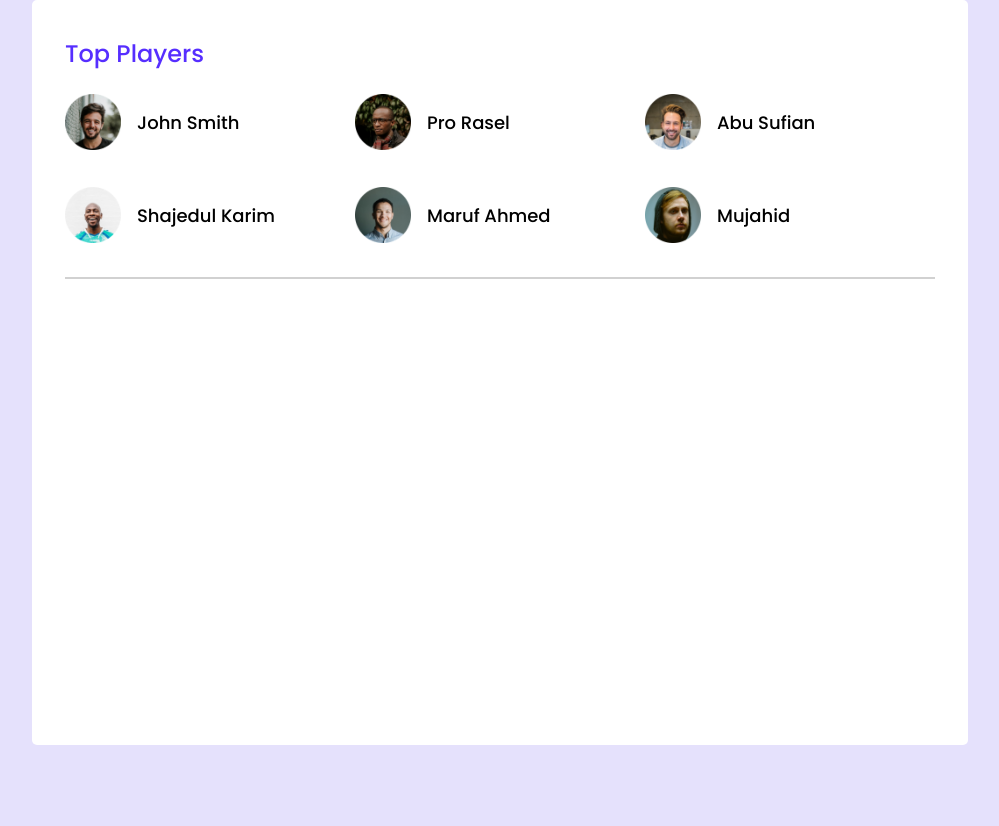
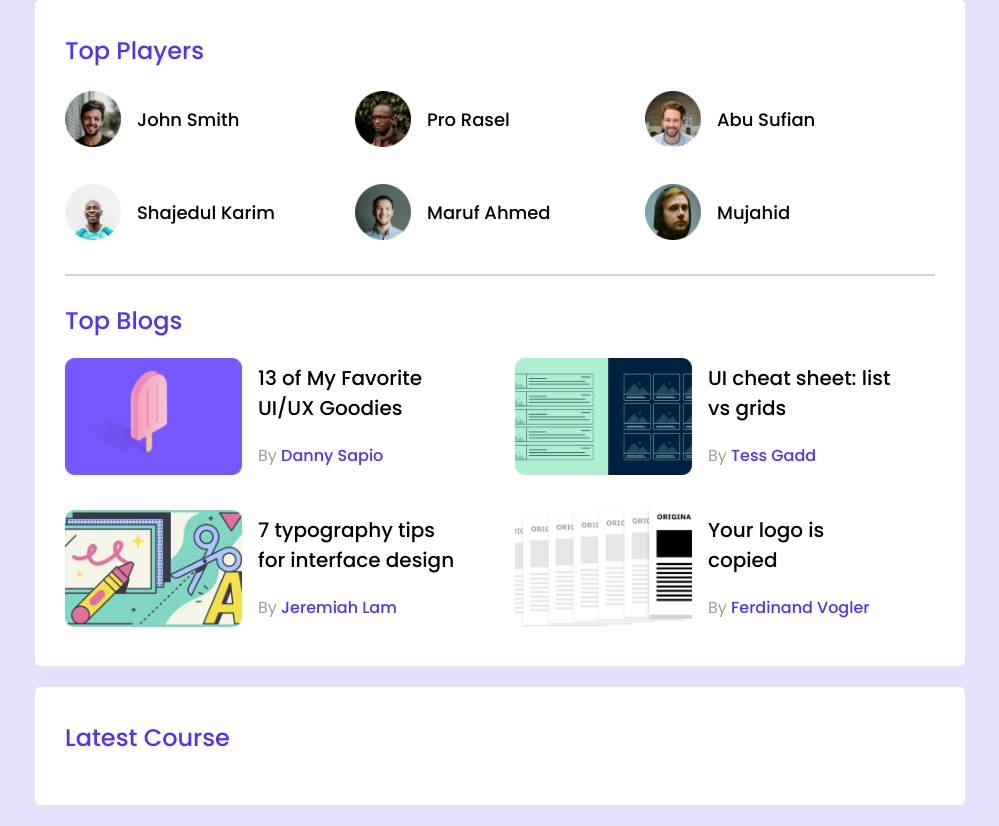
Before and after one commit to Md-FuadHasan/leader-board-css3, a plain HTML site: page index.html in a window 1280 px wide. Shown: the whole page, without its empty margins (140-1139 px from the left). Before the commit the page ends 800 px from the top, so only its background shows below. Drawn offline with Linux system fonts and the light colour scheme.

Commit message:
Top Blogs Added

```diff
--- a/index.html
+++ b/index.html
@@ -52,6 +52,59 @@
                 </div>
             </div>
             <hr>
+            <div class="top-blogs">
+                <h2 class="section-title">Top Blogs</h2>
+
+                <div class="blogs">
+                    <article class="blog">
+                        <div class="thumbnail">
+                            <img src="images/blogs/blog-1.png" alt="">
+                        </div>
+                        <div class="blog-info">
+                            <h3 class="blog-title">13 of My Favorite
+                                UI/UX Goodies</h3>
+                            <p class="blog-author">By <a href="">Danny Sapio</a></p>
+                        </div>
+                    </article>
+                    <article class="blog">
+                        <div class="thumbnail">
+                            <img src="images/blogs/blog-2.png" alt="">
+                        </div>
+                        <div class="blog-info">
+                            <h3 class="blog-title">UI cheat sheet:
+                                list vs grids</h3>
+                            <p class="blog-author">By <a href="">Tess Gadd</a></p>
+                        </div>
+                    </article>
+                    <article class="blog">
+                        <div class="thumbnail">
+                            <img src="images/blogs/blog-3.png" alt="">
+                        </div>
+                        <div class="blog-info">
+                            <h3 class="blog-title">7 typography tips
+                                for interface design</h3>
+                            <p class="blog-author">By <a href="">Jeremiah Lam</a></p>
+                        </div>
+                    </article>
+                    <article class="blog">
+                        <div class="thumbnail">
+                            <img src="images/blogs/blog-4.png" alt="">
+                        </div>
+                        <div class="blog-info">
+                            <h3 class="blog-title">Your logo is <br>
+
+                                copied</h3>
+                            <p class="blog-author">By <a href="">Ferdinand Vogler</a></p>
+                        </div>
+                    </article>
+                </div>
+            </div>
+        </section>
+        <!-- Latest Course -->
+        <section class="container">
+            <div>
+                <h2 class="section-title">Latest Course</h2>
+            </div>
         </section>
     </main>
     <!-- top player and top blog end  -->
--- a/styles/styles.css
+++ b/styles/styles.css
@@ -10,20 +10,26 @@ body{
 }
 main{
     display: flex;
+    flex-direction: column;
     justify-content: center;
+    align-items: center;
 }
 hr{
-    margin-top: 30px;
+    /* margin-top: 30px; */
     border: 1px solid #D1D1D1;;
+    margin-bottom: 27px;
 }
 .container{background-color: white;
     width: 870px;
-    height: 679px;
-    padding: 33px;
+    padding: 30px;
     border-radius: 5px;
+    margin-bottom: 21px;
 }
 
 /* Top Player Style  */
+.top-player{
+    margin-bottom: 30px;
+}
 .section-title{
     color: #562EFF;
     font-size: 24px;
@@ -53,3 +59,40 @@ hr{
     font-size: 18px;
     font-weight: 500;
 }
+/* Top Blog Section  */
+.top-blogs{
+    margin-right: 50px;
+}
+.blogs{
+    display: grid;
+    grid-template-columns: repeat(2, 1fr);
+    grid-row-gap:26px;
+    grid-column-gap: 50px;
+}
+.blog{
+    display: flex;
+    width: 400px;
+}
+.blog .thumbnail img{
+    width: 177px;
+    height: 117px;
+}
+.blog-info{
+padding-left: 16px;
+}
+.blog-title{
+    margin-top: 5px;
+    font-size: 20px;
+    font-weight: 500;
+}
+.blog-author{
+    color: #9F9F9F;
+    margin-top: 10px;
+}
+.blog-author a{
+    text-decoration: none;
+    font-size: 16px;
+    font-weight: 500;
+    color: #562EFF;
+}
+/* Latest Course Style */
```
